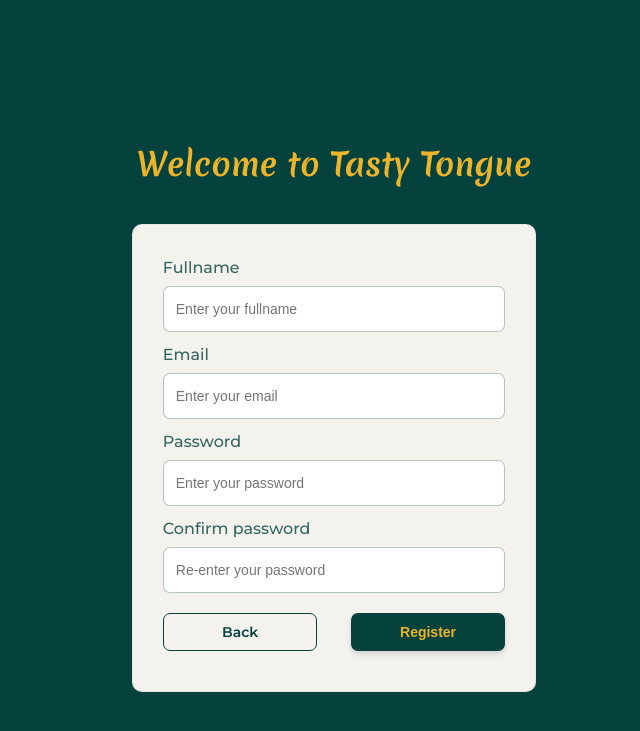
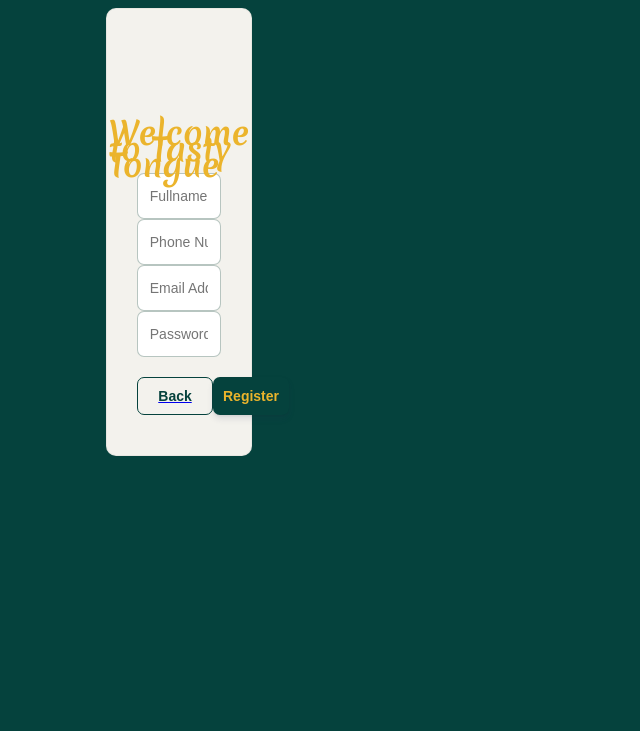
Before and after one commit to achi234/Intro2SE-TastyTongue, a PHP site: page /RestaurantPOS/register.php in a window 1280 px wide. Shown: the top 731 px of the page, without its empty margins (306-946 px from the left). Run offline with PHP 8.4, Linux system fonts and the light colour scheme.

Commit message:
Update register.php

```diff
--- a/src/register.php
+++ b/src/register.php
@@ -6,47 +6,42 @@
 ?>
 
 <body>
-    <div class="alert">
-            <?php
-            if(isset($_SESSION['status']))
-            {
-                echo " <h4> " .$_SESSION['status']. " </h4>";
-                unset($_SESSION['status']);
-            }
-            ?>
-    </div>
+
     <div class="modal">
         <!-- authen form -->
+        <form method="post" action="Controller/register.php">
+            <div class="authen-form">
                 <div class="authen-form__header">
-            <div class="authen-header__logo"></div>
                     <h1 class="authen-header__name">Welcome to Tasty Tongue</h1>
                 </div>
-        <!-- Login form -->
-        <div class="authen-form">
+
                 <div class="authen-form__form">
+                    <!-- <div class="authen-form__group">
+                        <input type="text" class="authen-form__input" placeholder="Username">
+                    </div> -->
                     <div class="authen-form__group">
-                    <p class="authen-form__title">Fullname</p>
-                    <input type="text" class="authen-form__input" placeholder="Enter your fullname" name="fullname">
+                        <input type="text" class="authen-form__input" placeholder="Fullname" name="fullname">
                     </div>
                     <div class="authen-form__group">
-                    <p class="authen-form__title">Email</p>
-                    <input type="text" class="authen-form__input" placeholder="Enter your email" name="phone">
+                        <input type="text" class="authen-form__input" placeholder="Phone Number" name="phone">
                     </div>
                     <div class="authen-form__group">
-                    <p class="authen-form__title">Password</p>
-                    <input type="password" class="authen-form__input" placeholder="Enter your password" name="email">
+                        <input type="text" class="authen-form__input" placeholder="Email Address" name="email">
                     </div>
                     <div class="authen-form__group">
-                    <p class="authen-form__title">Confirm password</p>
-                    <input type="password" class="authen-form__input" placeholder="Re-enter your password" name="password">
+                        <input type="password" class="authen-form__input" placeholder="Password" name="password">
                     </div>
+
                 </div>
 
                 <div class="authen-form__controls">
-                    <a href="login.php" class="btn btn--secondary">Back</a>
+                    <a href="login.php"><button type="button" class="btn btn--secondary">Back</button>
+                    </a>
+
                     <button type="submit" name="btn-register" class="btn btn--primary">Register</button>
                 </div>
             </div>
+        </form>
     </div>
 </body>
 </html>
```
Lines whose indentation alone changed are shown as unchanged.
